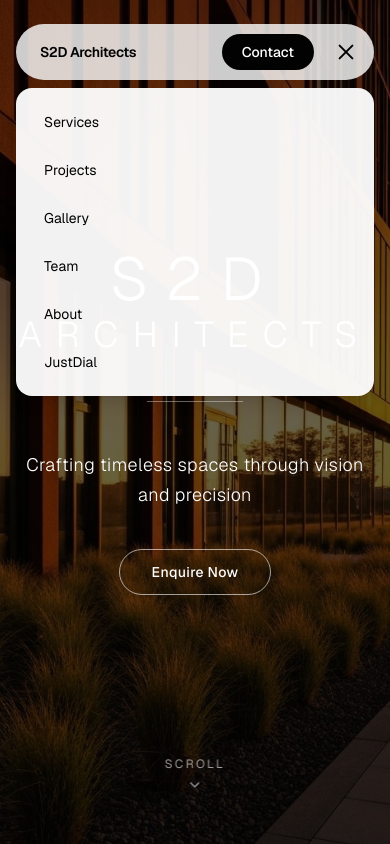
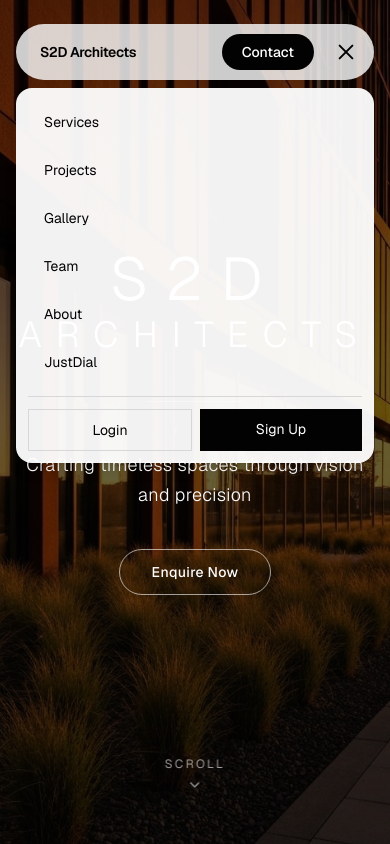
Before and after one commit to ThrivikRaj/S2D_Architects_Website, a Next.js app: page / in a window 390 px wide. Both pictures are taken after a click on the button "Toggle menu". Shown: the top 844 px of the page. Built offline with nearby package versions, Linux system fonts and the light colour scheme.

Commit message:
Add login and signup links to navigation

```diff
--- a/components/navigation.tsx
+++ b/components/navigation.tsx
@@ -118,7 +118,22 @@ export function Navigation() {
             >
               JustDial
             </a>
-
+             <div className="mt-2 flex gap-2 border-t border-border pt-3">
+              <Link
+                href="/login"
+                onClick={() => setIsMobileMenuOpen(false)}
+                className="flex-1 rounded-lg border border-border px-4 py-2.5 text-center text-sm transition-colors hover:bg-muted"
+              >
+                Login
+              </Link>
+              <Link
+                href="/signup"
+                onClick={() => setIsMobileMenuOpen(false)}
+                className="flex-1 rounded-lg bg-foreground px-4 py-2.5 text-center text-sm text-background transition-colors hover:bg-foreground/90"
+              >
+                Sign Up
+              </Link>
+            </div>
           </div>
         </div>
       </header>
```
